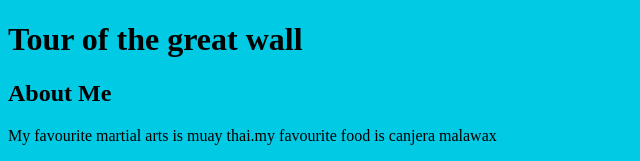
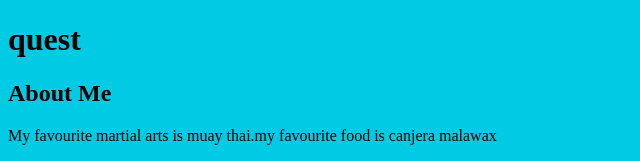
Before and after one commit to kuski-jabir/practise, a plain HTML site: page index.html in a window 1280 px wide. Shown: the top 161 px of the page, without its empty margins (0-640 px from the left). Drawn offline with Linux system fonts and the light colour scheme.

Commit message:
change header to quest

```diff
--- a/index.html
+++ b/index.html
@@ -10,7 +10,7 @@
 <body>
 
     <header>
-        <h1>Tour of the great wall</h1>
+        <h1>quest </h1>
     </header>
 
     <div class="container">
```
